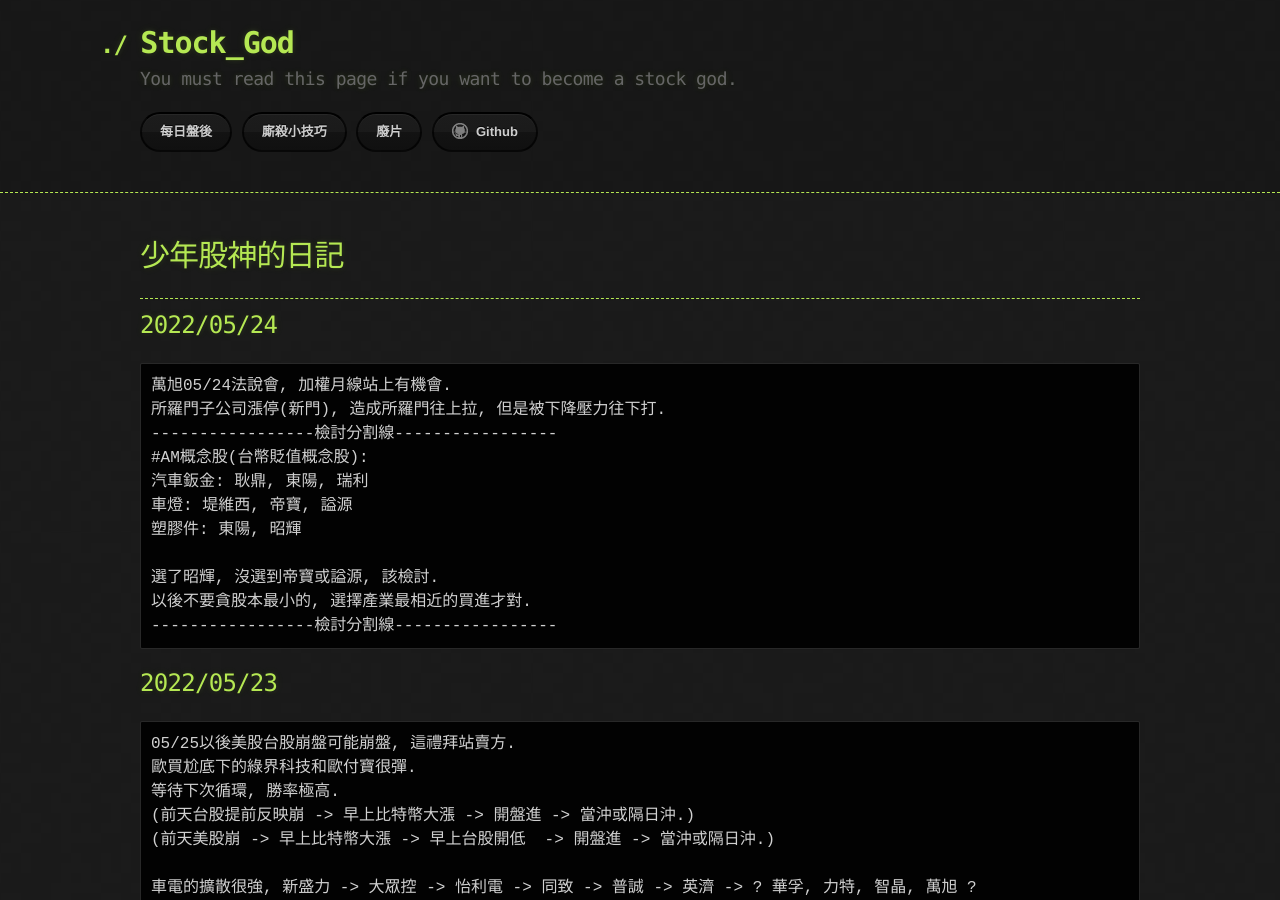
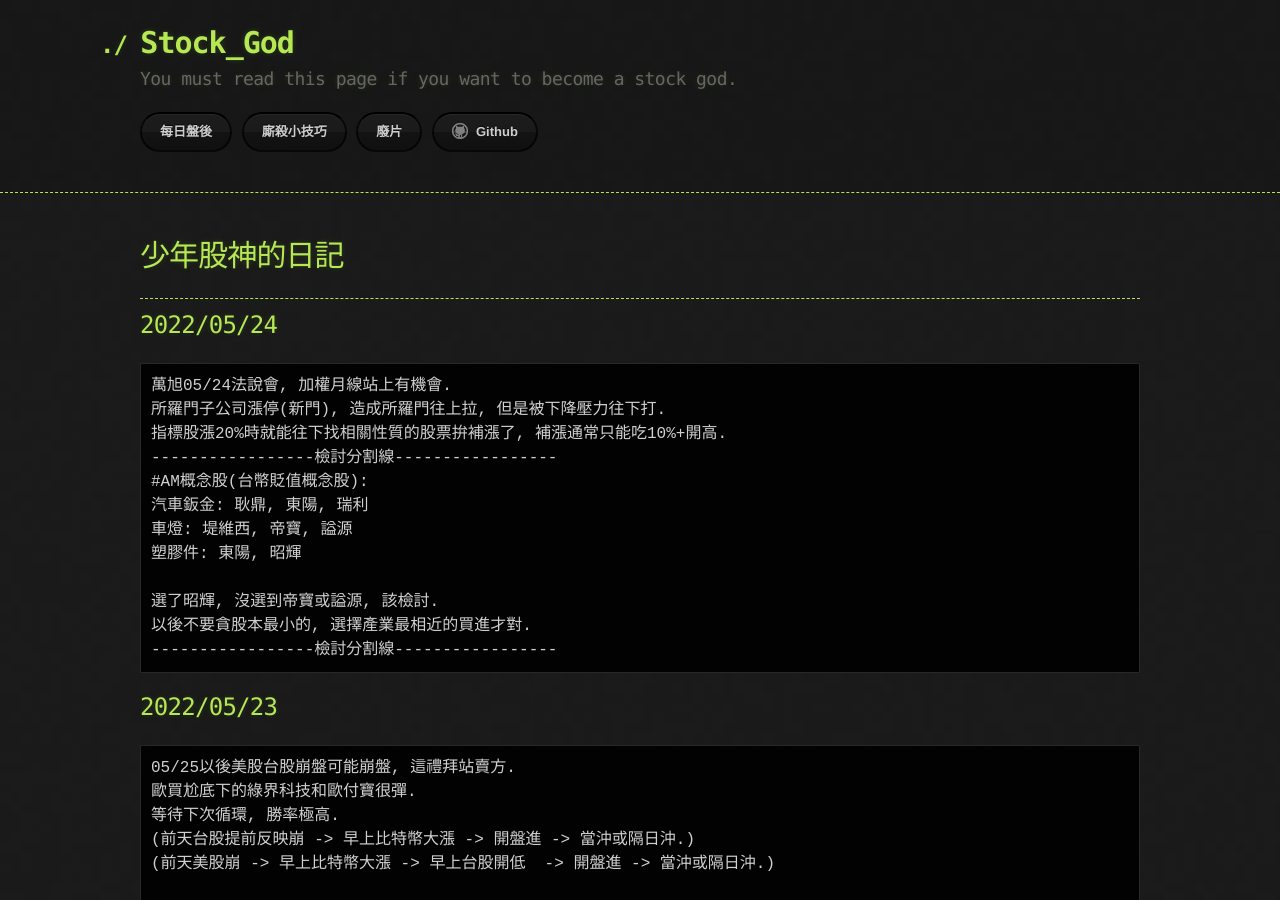
Before and after one commit to lepg5487/Stock_God, a Jekyll site: the page built from index.md, in a window 1280 px wide and 900 px high. Built offline with Jekyll 4.4.1, drawn with Linux system fonts in a browser that asks for light colours; our own code applies the rules of GitHub Pages for plain Markdown files.

Commit message:
Update index.md

````diff
--- a/index.md
+++ b/index.md
@@ -10,6 +10,7 @@ layout: testlayouts
 ```
 萬旭05/24法說會, 加權月線站上有機會.
 所羅門子公司漲停(新門), 造成所羅門往上拉, 但是被下降壓力往下打.
+指標股漲20%時就能往下找相關性質的股票拚補漲了, 補漲通常只能吃10%+開高.
 -----------------檢討分割線-----------------
 #AM概念股(台幣貶值概念股):
 汽車鈑金: 耿鼎, 東陽, 瑞利
````
